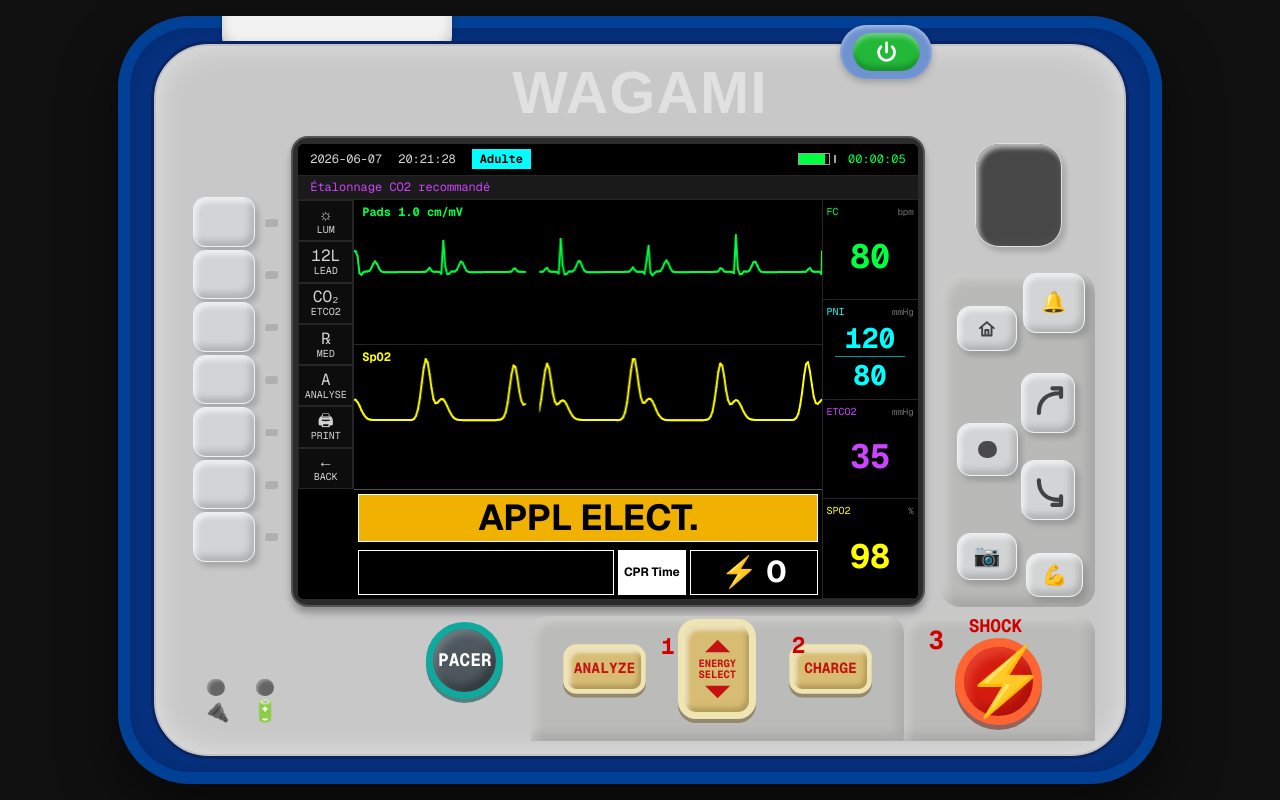
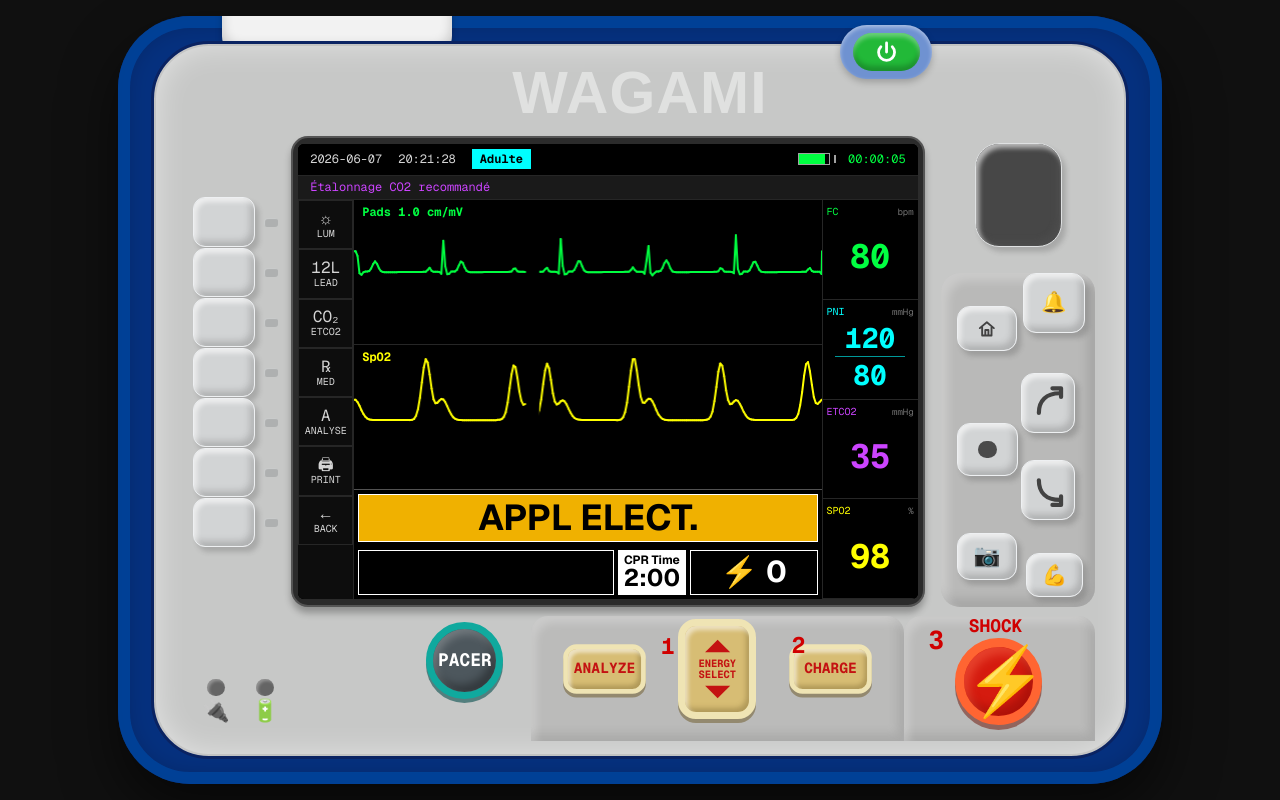
Before and after one commit to JeremyOroc/Paramedic-Monitor, a Next.js app: page / in a window 1280 px wide. Built offline with nearby package versions, Linux system fonts and the light colour scheme.

Commit message:
Fix positioning of bottom bar and "analyze" button flow

```diff
--- a/src/components/monitor/BottomStatusBar.tsx
+++ b/src/components/monitor/BottomStatusBar.tsx
@@ -106,28 +106,37 @@ export function BottomStatusBar({ defibState, joules, shockCount, cprStartTime }
     bannerText = "STAND CLEAR"
   } else if (defibState === 'analyzing_result') {
     bannerText = "SHOCK NOT ADVISED"
+    bannerBg = "bg-white text-[#ff2020]"
   } else if (defibState === 'idle') {
     bannerText = "APPL ELECT."
     bannerBg = "bg-yellow-500 text-black"
   }
 
+  const showJoulesSelected = defibState === 'cpr' || defibState === 'analyzing_ecg' || defibState === 'analyzing_clear'
+  const showCprTime = defibState === 'cpr' || defibState === 'idle'
+  const inEval = defibState === 'analyzing_result'
+
   return (
     <div className="w-full h-full flex flex-col p-1 gap-1 border-t border-t-neutral-600 font-sans">
-      <div className={cn("flex-1 border border-white flex items-center justify-center", bannerBg, defibState === 'idle' ? 'text-black' : 'text-white')}>
+      <div className={cn("flex-1 border border-white flex items-center justify-center", bannerBg, defibState === 'idle' ? 'text-black' : (defibState === 'analyzing_result' ? '' : 'text-white'))}>
         <span className="text-4xl font-bold">{bannerText}</span>
       </div>
 
       <div className="flex flex-1 gap-1 mt-1">
         <div className="w-64 border border-white flex items-center justify-center bg-black">
-          {defibState === 'cpr' && <span className="text-2xl font-bold text-white">{joules} J SELECTED</span>}
+          {showJoulesSelected && !inEval && <span className="text-2xl font-bold text-white">{joules} J SELECTED</span>}
         </div>
 
-        <div className="flex-1 border border-white bg-white flex flex-col items-center justify-center">
-          <span className="text-black text-xs font-bold leading-none">CPR Time</span>
-          <span className="text-black text-2xl font-bold leading-none">{defibState === 'cpr' ? cprTime : ""}</span>
+        <div className={cn("flex-1 border border-white flex flex-col items-center justify-center", showCprTime && !inEval ? "bg-white" : "bg-black")}>
+          {showCprTime && !inEval && (
+            <>
+              <span className="text-black text-xs font-bold leading-none">CPR Time</span>
+              <span className="text-black text-2xl font-bold leading-none">{cprTime}</span>
+            </>
+          )}
         </div>
 
-        <div className="w-32 border border-white flex items-center justify-center space-x-2 bg-black">
+        <div className={cn("w-32 border border-white flex items-center justify-center space-x-2 bg-black", inEval ? 'opacity-0' : '')}>
           <span className="text-yellow-400 text-3xl">⚡</span>
           <span className="text-white text-3xl font-bold">{shockCount}</span>
         </div>
--- a/src/components/monitor/DeviceShell.tsx
+++ b/src/components/monitor/DeviceShell.tsx
@@ -322,7 +322,7 @@ function LeftSoftKeys({
   ]
 
   return (
-    <div className="grid min-h-0 grid-rows-[56px_1fr_40px] py-[clamp(4px,0.65vh,9px)]">
+    <div className="grid min-h-0 grid-rows-[56px_1fr_54px] py-[clamp(4px,0.65vh,9px)]">
       <div />
       <div className="flex min-h-0 flex-col justify-between">
         {keys.map((key) => (
--- a/src/components/monitor/LeftSidebar.tsx
+++ b/src/components/monitor/LeftSidebar.tsx
@@ -15,7 +15,7 @@ export function LeftSidebar({
   etco2Active,
 }: LeftSidebarProps) {
   return (
-    <div className="h-full w-full flex flex-col justify-between bg-sidebar-bg">
+    <div className="h-full w-full flex flex-col justify-between bg-sidebar-bg pb-[54px]">
       <SidebarButton icon="☼" label="LUM" ariaLabel="Brightness" interactive={false} />
       <SidebarButton
         icon="12L"
--- a/src/components/monitor/MonitorLayout.tsx
+++ b/src/components/monitor/MonitorLayout.tsx
@@ -45,7 +45,7 @@ export function MonitorLayout({
       <div className={cn("row-start-1", showEnergy ? "col-span-4" : "col-span-3")}>{topBar}</div>
       <div className={cn("row-start-2", showEnergy ? "col-span-4" : "col-span-3")}>{subBar}</div>
 
-      <div className="row-start-3 col-start-1 border-r border-neutral-800 min-h-0 flex flex-col">{sidebar}</div>
+      <div className={cn("row-start-3 col-start-1 border-r border-neutral-800 min-h-0 flex flex-col", showBottom && "row-span-2")}>{sidebar}</div>
       <div className="row-start-3 col-start-2 overflow-hidden min-h-0 flex flex-col">{main}</div>
 
       {showEnergy && (
```
Also changed, not shown: 1 other file (tests, documents, lock files or other folders).
